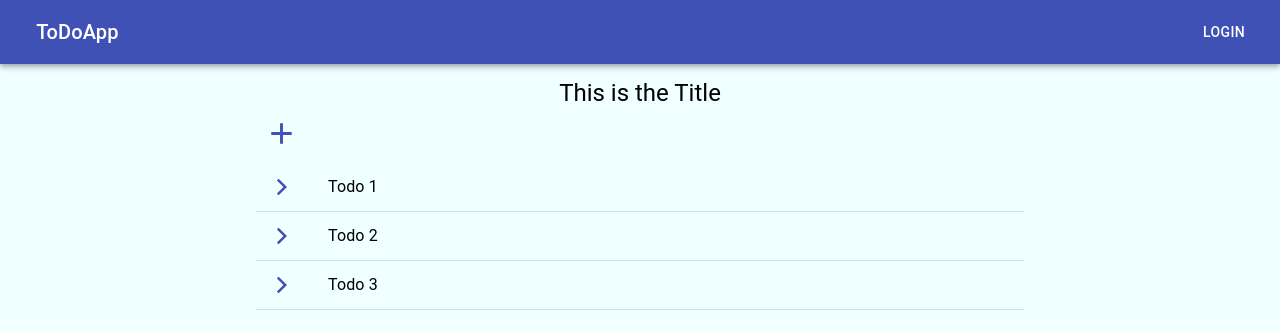
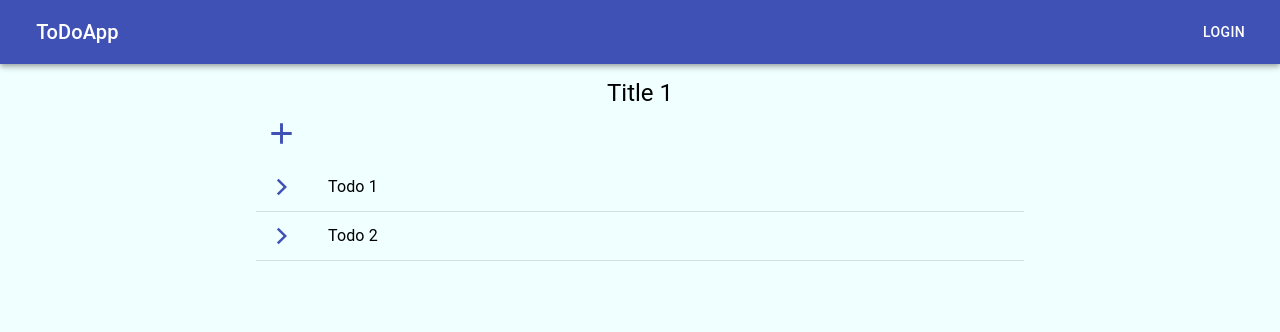
Before and after one commit to ThomasRainford/todo-with-firebase, a React (Create React App) app: page / in a window 1280 px wide. Shown: the top 332 px of the page. Built offline with nearby package versions, Linux system fonts and the light colour scheme.

Commit message:
Implement multiple Todo lists state.

```diff
--- a/src/App.tsx
+++ b/src/App.tsx
@@ -1,13 +1,37 @@
-import React from 'react'
+import React, { useState } from 'react'
 import './App.css'
 import NavBar from './components/NavBar'
 import TodoContainer from './components/TodoContainer'
+import TodoList from './components/TodoList'
+
+interface Todo {
+  text: string
+}
+
+interface Todos {
+  title: string
+  todos: Todo[]
+}
 
 const App: React.FC = () => {
+
+  const [todoFolder, setTodoFolder] = useState<Todos[]>([
+    {
+      title: 'Title 1',
+      todos: [{ text: 'Todo 1' }, { text: 'Todo 2' }]
+    },
+    {
+      title: 'Title 2',
+      todos: [{ text: 'Todo 1' }, { text: 'Todo 2' }]
+    }
+  ])
+
+  const [index, setIndex] = useState<number>(0)
+
   return (
     <div className="App">
       <NavBar />
-      <TodoContainer />
+      <TodoContainer setTodoFolder={setTodoFolder} todosFolder={todoFolder} index={index} />
     </div>
   )
 }
--- a/src/components/TodoContainer.tsx
+++ b/src/components/TodoContainer.tsx
@@ -18,28 +18,35 @@ interface Todo {
     text: string
 }
 
-const TodoContainer: React.FC = () => {
+interface Todos {
+    title: string
+    todos: Todo[]
+}
+
+interface Props {
+    setTodoFolder: Function,
+    todosFolder: Todos[]
+    index: number
+}
+
+const TodoContainer: React.FC<Props> = ({ setTodoFolder, todosFolder, index }) => {
     const classes = useStyles()
 
-    const [todoTitle, setTodoTitle] = useState<string>('This is the Title')
-    const [todos, setTodos] = useState<Todo[]>([{
-        text: 'Todo 1'
-    }, {
-        text: 'Todo 2'
-    }, {
-        text: 'Todo 3'
-    }])
+    const addTodo = (todo: Todo) => {
+        let todos: Todo[] = [...todosFolder[index].todos]
+        const newTodos: Todo[] = [todo, ...todos]
 
-    const addTodo = (todo: Todo) => {
-        let todoss = [todo, ...todos]
-        setTodos(todoss)
+        todos = newTodos
+        todosFolder[index].todos = [...todos]
+
+        setTodoFolder([...todosFolder])
     }
 
     return (
         <div className={classes.Todo}>
-            <TodoTitle title={todoTitle}/>
-            <NewTodo addTodo={addTodo}/>
-            <TodoList todos={todos}/>
+            <TodoTitle title={todosFolder[index].title} />
+            <NewTodo addTodo={addTodo} />
+            <TodoList todos={todosFolder[index].todos} />
         </div>
     )
 }
--- a/src/components/TodoList.tsx
+++ b/src/components/TodoList.tsx
@@ -24,7 +24,7 @@ const TodoList: React.FC<Props> = ({todos}) => {
             <List>
                 {todos &&
                     todos.map((todo: Todo) => (
-                        <TodoItem text={todo.text} />
+                        <TodoItem key={todo.text} text={todo.text} />
                     ))
                 }
             </List>
```
